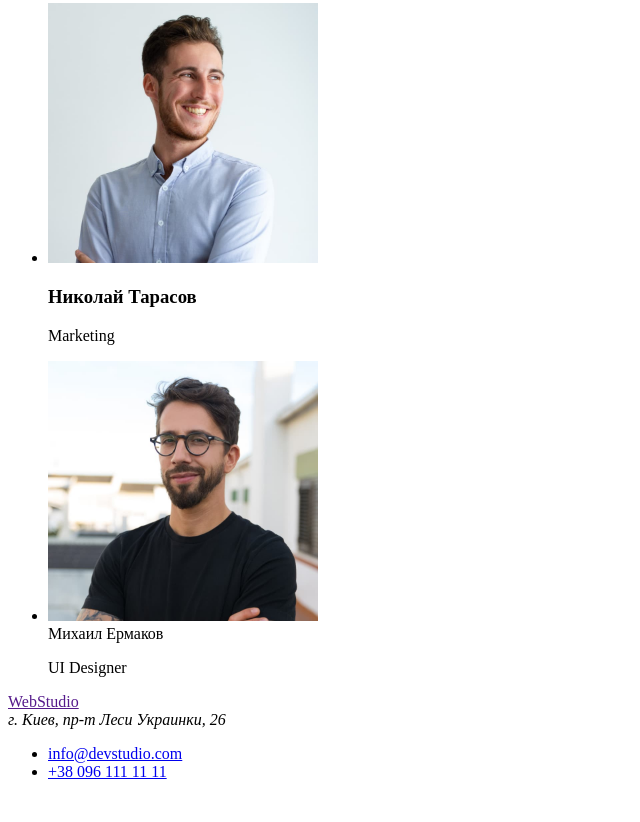
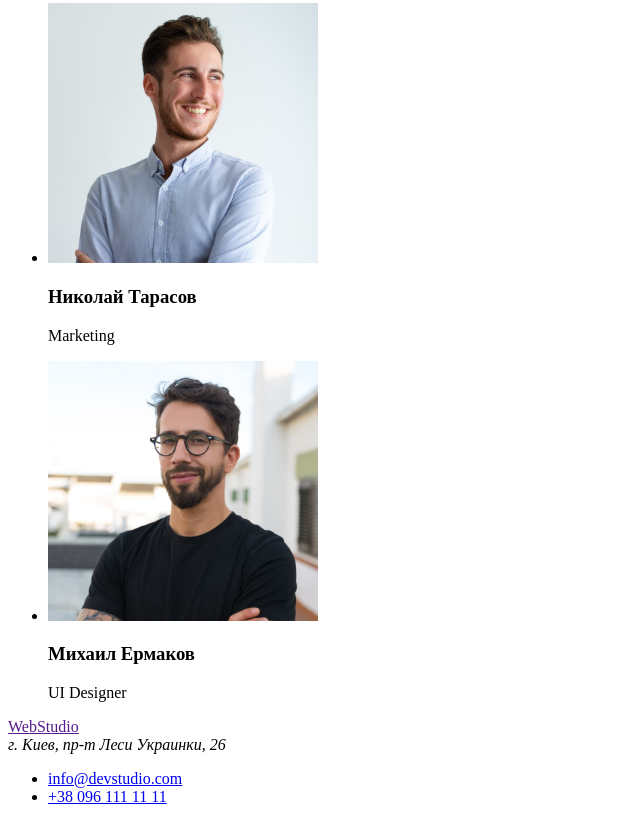
Before and after one commit to Kateryna1989/goit-markup-hw-01, a plain HTML site: page index.html in a window 1280 px wide. Shown: the part 2380-3202 px from the top of the page, without its empty margins (0-640 px from the left). Before the commit the page ends 3177 px from the top, so only its background shows below. Drawn offline with Linux system fonts and the light colour scheme.

Commit message:
Remove unneeded change

```diff
--- a/index.html
+++ b/index.html
@@ -100,7 +100,7 @@
 					</li>
 					<li>
 						<img src="./image/img_ui_designer.jpg" alt="UI Designer" width="270" />
-						<header>Михаил Ермаков</header>
+						<h3>Михаил Ермаков</h3>
 						<p lang="en">UI Designer</p>
 					</li>
 				</ul>
```
